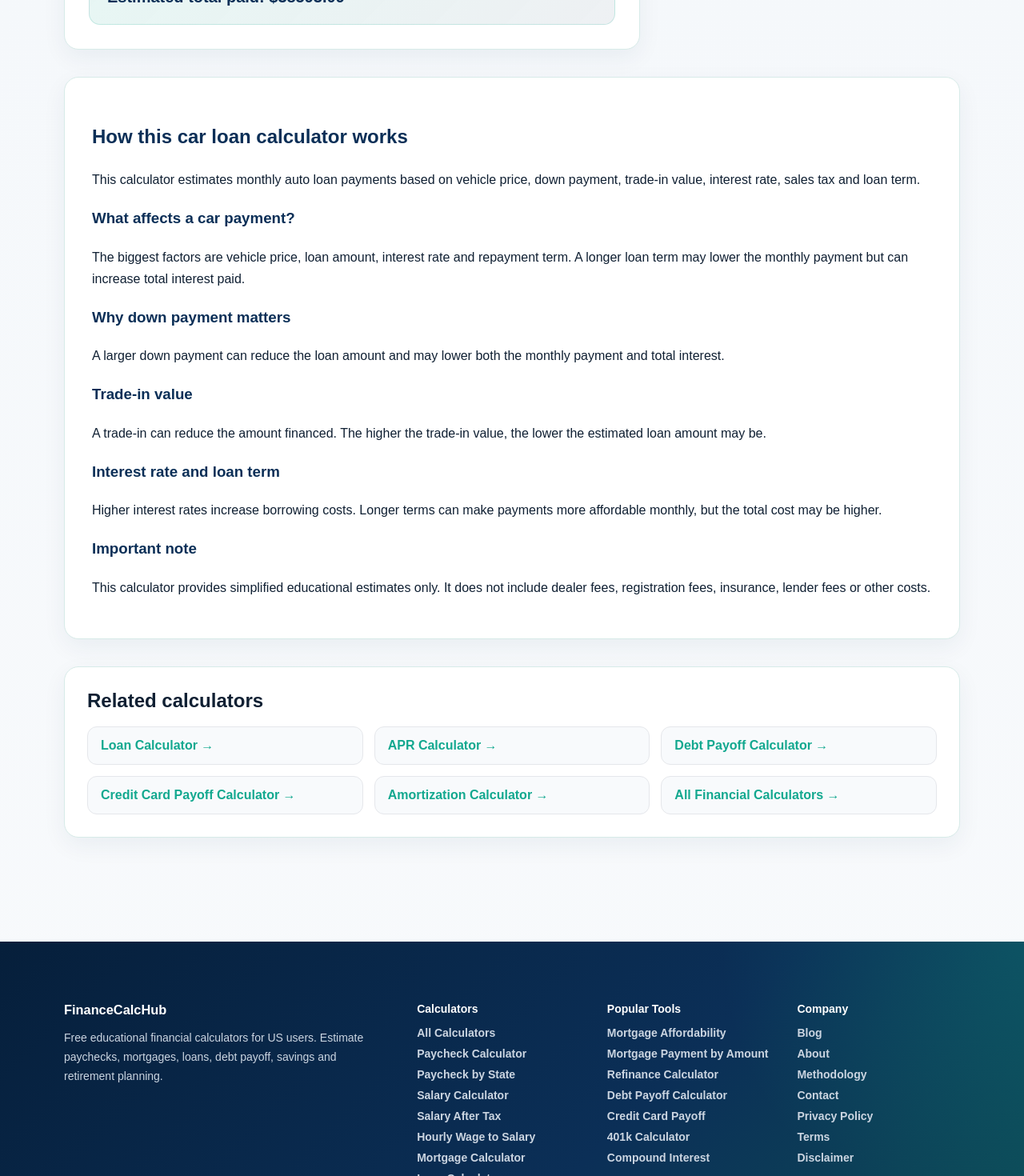
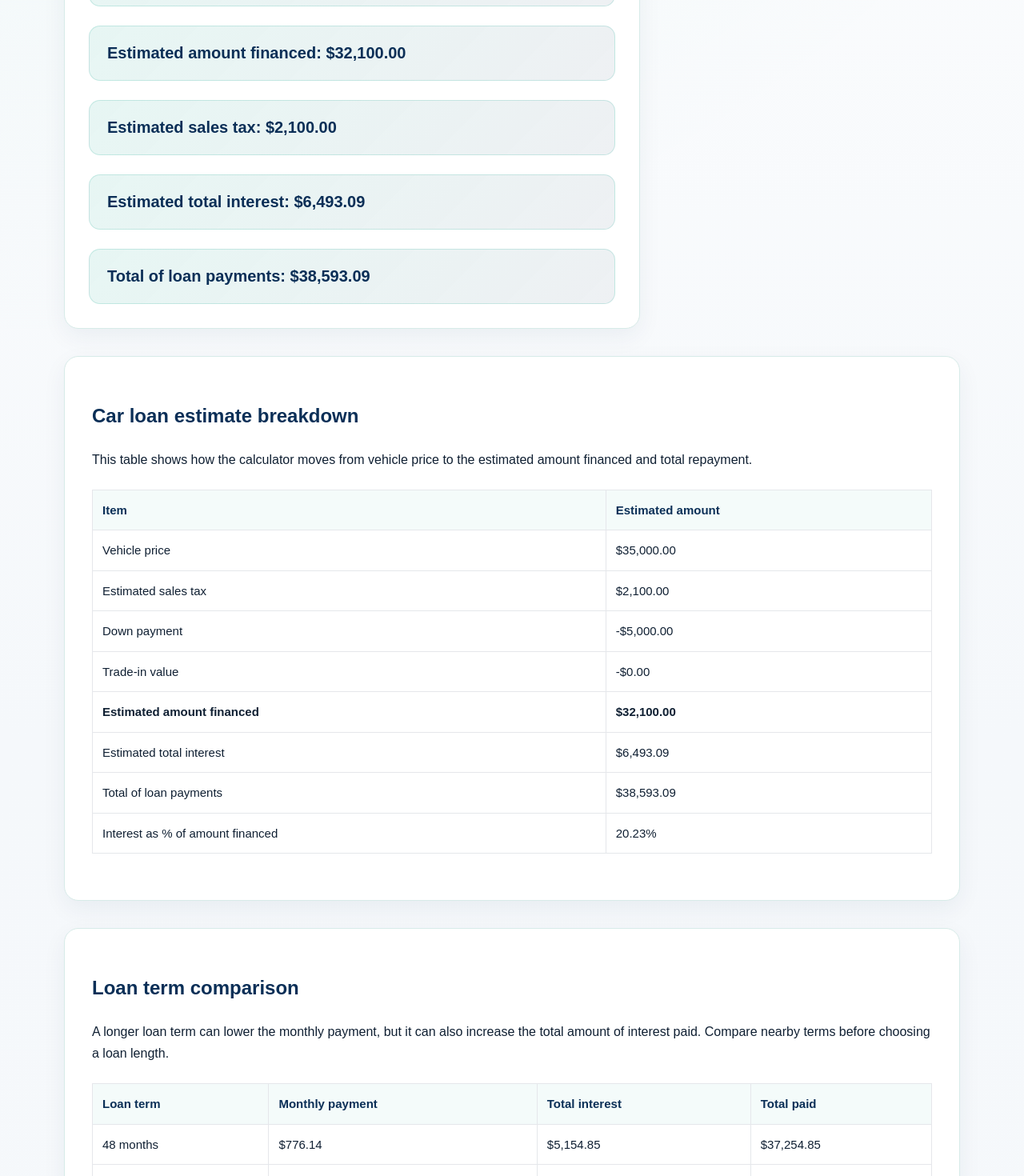
Before and after one commit to milicdejan94-ai/financecalchub, a Next.js app: page /calculators/car-loan in a window 1280 px wide. Shown: the part 1260-2730 px from the top of the page at 80% size. Built offline with nearby package versions, Linux system fonts and the light colour scheme.

Commit message:
Improve car loan calculator content and trust

```diff
--- a/app/calculators/car-loan/CarLoanClient.tsx
+++ b/app/calculators/car-loan/CarLoanClient.tsx
@@ -1,9 +1,20 @@
 'use client';
 
 import { useState } from 'react';
-import AdBanner from '../../../components/AdBanner';
 import RelatedCalculators from '../../../components/RelatedCalculators';
 import Breadcrumbs from '../../../components/Breadcrumbs';
+
+function formatCurrency(value: number) {
+  return new Intl.NumberFormat('en-US', {
+    style: 'currency',
+    currency: 'USD',
+    maximumFractionDigits: 2,
+  }).format(Number.isFinite(value) ? value : 0);
+}
+
+function formatPercent(value: number) {
+  return `${(Number.isFinite(value) ? value : 0).toFixed(2)}%`;
+}
 
 export default function CarLoanClient() {
   const [vehiclePrice, setVehiclePrice] = useState(35000);
@@ -13,8 +24,8 @@ export default function CarLoanClient() {
   const [loanTermMonths, setLoanTermMonths] = useState(60);
   const [salesTaxRate, setSalesTaxRate] = useState(6);
 
-  const salesTax = vehiclePrice * (salesTaxRate / 100);
-  const loanAmount = Math.max(
+  const salesTax = Math.max(vehiclePrice, 0) * (Math.max(salesTaxRate, 0) / 100);
+  const amountFinancedBeforeInterest = Math.max(
     vehiclePrice + salesTax - downPayment - tradeInValue,
     0
   );
@@ -22,14 +33,51 @@ export default function CarLoanClient() {
   const monthlyRate = interestRate / 100 / 12;
 
   const monthlyPayment =
-    monthlyRate > 0
-      ? loanAmount *
+    amountFinancedBeforeInterest > 0 && loanTermMonths > 0
+      ? monthlyRate > 0
+        ? amountFinancedBeforeInterest *
           ((monthlyRate * Math.pow(1 + monthlyRate, loanTermMonths)) /
             (Math.pow(1 + monthlyRate, loanTermMonths) - 1))
-      : loanAmount / loanTermMonths;
+        : amountFinancedBeforeInterest / loanTermMonths
+      : 0;
 
   const totalPaid = monthlyPayment * loanTermMonths;
-  const totalInterest = totalPaid - loanAmount;
+  const totalInterest = Math.max(totalPaid - amountFinancedBeforeInterest, 0);
+  const totalVehicleCost = vehiclePrice + salesTax + totalInterest;
+  const totalCashReduction = downPayment + tradeInValue;
+  const interestShare =
+    amountFinancedBeforeInterest > 0
+      ? (totalInterest / amountFinancedBeforeInterest) * 100
+      : 0;
+
+  const shorterTermMonths = Math.max(loanTermMonths - 12, 12);
+  const longerTermMonths = loanTermMonths + 12;
+
+  const paymentForTerm = (termMonths: number) => {
+    if (amountFinancedBeforeInterest <= 0 || termMonths <= 0) return 0;
+    if (monthlyRate <= 0) return amountFinancedBeforeInterest / termMonths;
+
+    return (
+      amountFinancedBeforeInterest *
+      ((monthlyRate * Math.pow(1 + monthlyRate, termMonths)) /
+        (Math.pow(1 + monthlyRate, termMonths) - 1))
+    );
+  };
+
+  const termScenarios = [shorterTermMonths, loanTermMonths, longerTermMonths].map(
+    (term) => {
+      const payment = paymentForTerm(term);
+      const paid = payment * term;
+      const interest = Math.max(paid - amountFinancedBeforeInterest, 0);
+
+      return {
+        term,
+        payment,
+        paid,
+        interest,
+      };
+    }
+  );
 
   return (
     <section className="section">
@@ -41,16 +89,31 @@ export default function CarLoanClient() {
             { label: 'Car Loan Calculator' },
           ]}
         />
+
         <p className="eyebrow">Auto loan calculator</p>
 
         <h1>Car Loan Calculator</h1>
 
         <p>
-          Estimate monthly auto loan payments using vehicle price, down payment,
-          trade-in value, interest rate, sales tax and loan term.
+          Estimate a monthly auto loan payment using vehicle price, down payment,
+          trade-in value, sales tax, interest rate and loan term. This calculator
+          can help you compare car financing scenarios before visiting a dealer or
+          lender.
         </p>
 
-        <AdBanner slot="car-loan-top" />
+        <div className="content-box" style={{ marginTop: 28, marginBottom: 28 }}>
+          <h2>Estimate the payment before focusing only on the sticker price</h2>
+          <p>
+            A car payment depends on more than the vehicle price. Sales tax, down
+            payment, trade-in value, interest rate and loan term can all change
+            the amount you finance and the total interest you pay over time.
+          </p>
+          <p>
+            Use the results as an educational estimate. Dealer fees, title fees,
+            registration, insurance, warranties and lender charges can change the
+            real out-the-door cost.
+          </p>
+        </div>
 
         <div className="calculator-box">
           <div className="input-group">
@@ -96,6 +159,7 @@ export default function CarLoanClient() {
               value={loanTermMonths}
               onChange={(e) => setLoanTermMonths(Number(e.target.value))}
             >
+              <option value={24}>24 months</option>
               <option value={36}>36 months</option>
               <option value={48}>48 months</option>
               <option value={60}>60 months</option>
@@ -115,76 +179,194 @@ export default function CarLoanClient() {
           </div>
 
           <div className="result">
-            Estimated monthly payment: ${monthlyPayment.toFixed(2)}
+            Estimated monthly payment: {formatCurrency(monthlyPayment)}
           </div>
 
           <div className="result">
-            Estimated loan amount: ${loanAmount.toFixed(2)}
+            Estimated amount financed: {formatCurrency(amountFinancedBeforeInterest)}
           </div>
 
           <div className="result">
-            Estimated sales tax: ${salesTax.toFixed(2)}
+            Estimated sales tax: {formatCurrency(salesTax)}
           </div>
 
           <div className="result">
-            Estimated total interest: ${totalInterest.toFixed(2)}
+            Estimated total interest: {formatCurrency(totalInterest)}
           </div>
 
           <div className="result">
-            Estimated total paid: ${totalPaid.toFixed(2)}
+            Total of loan payments: {formatCurrency(totalPaid)}
           </div>
         </div>
 
-        <AdBanner slot="car-loan-middle" />
+        <div className="content-box" style={{ marginTop: 34 }}>
+          <h2>Car loan estimate breakdown</h2>
+          <p>
+            This table shows how the calculator moves from vehicle price to the
+            estimated amount financed and total repayment.
+          </p>
+
+          <div className="table-wrap">
+            <table className="data-table">
+              <thead>
+                <tr>
+                  <th>Item</th>
+                  <th>Estimated amount</th>
+                </tr>
+              </thead>
+              <tbody>
+                <tr>
+                  <td>Vehicle price</td>
+                  <td>{formatCurrency(vehiclePrice)}</td>
+                </tr>
+                <tr>
+                  <td>Estimated sales tax</td>
+                  <td>{formatCurrency(salesTax)}</td>
+                </tr>
+                <tr>
+                  <td>Down payment</td>
+                  <td>-{formatCurrency(downPayment)}</td>
+                </tr>
+                <tr>
+                  <td>Trade-in value</td>
+                  <td>-{formatCurrency(tradeInValue)}</td>
+                </tr>
+                <tr>
+                  <td><strong>Estimated amount financed</strong></td>
+                  <td><strong>{formatCurrency(amountFinancedBeforeInterest)}</strong></td>
+                </tr>
+                <tr>
+                  <td>Estimated total interest</td>
+                  <td>{formatCurrency(totalInterest)}</td>
+                </tr>
+                <tr>
+                  <td>Total of loan payments</td>
+                  <td>{formatCurrency(totalPaid)}</td>
+                </tr>
+                <tr>
+                  <td>Interest as % of amount financed</td>
+                  <td>{formatPercent(interestShare)}</td>
+                </tr>
+              </tbody>
+            </table>
+          </div>
+        </div>
+
+        <div className="content-box" style={{ marginTop: 34 }}>
+          <h2>Loan term comparison</h2>
+          <p>
+            A longer loan term can lower the monthly payment, but it can also
+            increase the total amount of interest paid. Compare nearby terms
+            before choosing a loan length.
+          </p>
+
+          <div className="table-wrap">
+            <table className="data-table">
+              <thead>
+                <tr>
+                  <th>Loan term</th>
+                  <th>Monthly payment</th>
+                  <th>Total interest</th>
+                  <th>Total paid</th>
+                </tr>
+              </thead>
+              <tbody>
+                {termScenarios.map((scenario) => (
+                  <tr key={scenario.term}>
+                    <td>{scenario.term} months</td>
+                    <td>{formatCurrency(scenario.payment)}</td>
+                    <td>{formatCurrency(scenario.interest)}</td>
+                    <td>{formatCurrency(scenario.paid)}</td>
+                  </tr>
+                ))}
+              </tbody>
+            </table>
+          </div>
+        </div>
 
         <div className="content-box" style={{ marginTop: 34 }}>
           <h2>How this car loan calculator works</h2>
 
           <p>
-            This calculator estimates monthly auto loan payments based on vehicle
-            price, down payment, trade-in value, interest rate, sales tax and
-            loan term.
+            The calculator starts with the vehicle price, adds estimated sales
+            tax, then subtracts your down payment and trade-in value. The
+            remaining amount is treated as the estimated amount financed.
           </p>
 
           <h3>What affects a car payment?</h3>
-
           <p>
             The biggest factors are vehicle price, loan amount, interest rate and
-            repayment term. A longer loan term may lower the monthly payment but
-            can increase total interest paid.
+            repayment term. A higher price or higher rate usually increases the
+            payment. A larger down payment or trade-in usually lowers it.
           </p>
 
-          <h3>Why down payment matters</h3>
-
+          <h3>Why down payment and trade-in value matter</h3>
           <p>
-            A larger down payment can reduce the loan amount and may lower both
-            the monthly payment and total interest.
+            Down payments and trade-ins reduce the amount financed. Financing a
+            smaller balance can reduce both monthly payment and total interest.
           </p>
 
-          <h3>Trade-in value</h3>
-
+          <h3>Why a longer loan term can cost more</h3>
           <p>
-            A trade-in can reduce the amount financed. The higher the trade-in
-            value, the lower the estimated loan amount may be.
+            Longer terms often reduce the monthly payment, but interest has more
+            time to accumulate. A lower monthly payment is not always the lower
+            total-cost choice.
           </p>
 
-          <h3>Interest rate and loan term</h3>
-
+          <h3>Example car loan estimate</h3>
           <p>
-            Higher interest rates increase borrowing costs. Longer terms can make
-            payments more affordable monthly, but the total cost may be higher.
+            With a {formatCurrency(vehiclePrice)} vehicle price,
+            {` ${formatCurrency(downPayment)} `}down payment,
+            {` ${formatPercent(salesTaxRate)} `}sales tax,
+            {` ${formatPercent(interestRate)} `}interest rate and
+            {` ${loanTermMonths} `}month term, the estimated monthly payment is
+            about {formatCurrency(monthlyPayment)}. Total interest is estimated
+            at about {formatCurrency(totalInterest)}.
           </p>
 
-          <h3>Important note</h3>
-
+          <h3>Important limitations</h3>
           <p>
             This calculator provides simplified educational estimates only. It
-            does not include dealer fees, registration fees, insurance, lender
-            fees or other costs.
+            does not include every dealer fee, registration fee, title fee,
+            warranty, insurance cost, lender charge, negative equity, rebate,
+            incentive or state-specific rule. It is not financial, legal, tax,
+            lending or car-buying advice.
+          </p>
+        </div>
+
+        <div className="content-box" style={{ marginTop: 34 }}>
+          <h2>Frequently asked questions</h2>
+
+          <h3>Does this calculator include taxes and fees?</h3>
+          <p>
+            It includes a simple sales tax estimate based on the percentage you
+            enter. It does not include dealer documentation fees, title,
+            registration, insurance, warranties or lender-specific charges.
+          </p>
+
+          <h3>Is a longer car loan always better?</h3>
+          <p>
+            Not always. A longer term may lower the monthly payment, but it can
+            increase total interest and may keep you in debt longer.
+          </p>
+
+          <h3>Why is my dealer quote different?</h3>
+          <p>
+            Dealer quotes may include exact taxes, fees, rebates, add-ons,
+            warranties, negative equity, credit-based rates and lender-specific
+            terms that this simplified calculator does not fully model.
+          </p>
+
+          <h3>Should I compare APR too?</h3>
+          <p>
+            Yes. APR can help compare loan offers because it may include interest
+            and certain financing fees. Use the APR calculator along with this
+            car loan calculator when comparing offers.
           </p>
         </div>
 
         <RelatedCalculators
+          title="Related auto and loan calculators"
           tools={[
             {
               title: 'Loan Calculator',
@@ -195,25 +377,23 @@ export default function CarLoanClient() {
               href: '/calculators/apr',
             },
             {
+              title: 'Amortization Calculator',
+              href: '/calculators/amortization',
+            },
+            {
+              title: 'Refinance Calculator',
+              href: '/calculators/refinance',
+            },
+            {
               title: 'Debt Payoff Calculator',
               href: '/calculators/debt-payoff',
             },
             {
-              title: 'Credit Card Payoff Calculator',
-              href: '/calculators/credit-card-payoff',
-            },
-            {
-              title: 'Amortization Calculator',
-              href: '/calculators/amortization',
-            },
-            {
-              title: 'All Financial Calculators',
-              href: '/calculators',
+              title: 'Methodology',
+              href: '/methodology',
             },
           ]}
         />
-
-        <AdBanner slot="car-loan-bottom" />
       </div>
     </section>
   );
--- a/app/calculators/car-loan/page.tsx
+++ b/app/calculators/car-loan/page.tsx
@@ -1,9 +1,10 @@
+import type { Metadata } from 'next';
 import CarLoanClient from './CarLoanClient';
 
-export const metadata = {
+export const metadata: Metadata = {
   title: 'Car Loan Calculator | Estimate Monthly Auto Payments',
   description:
-    'Free car loan calculator. Estimate monthly auto loan payments based on vehicle price, down payment, interest rate and loan term.',
+    'Free car loan calculator. Estimate monthly auto loan payments, amount financed, sales tax, total interest and total repayment based on vehicle price, down payment, trade-in, interest rate and loan term.',
 };
 
 export default function CarLoanPage() {
```
Lines whose indentation alone changed are shown as unchanged.
